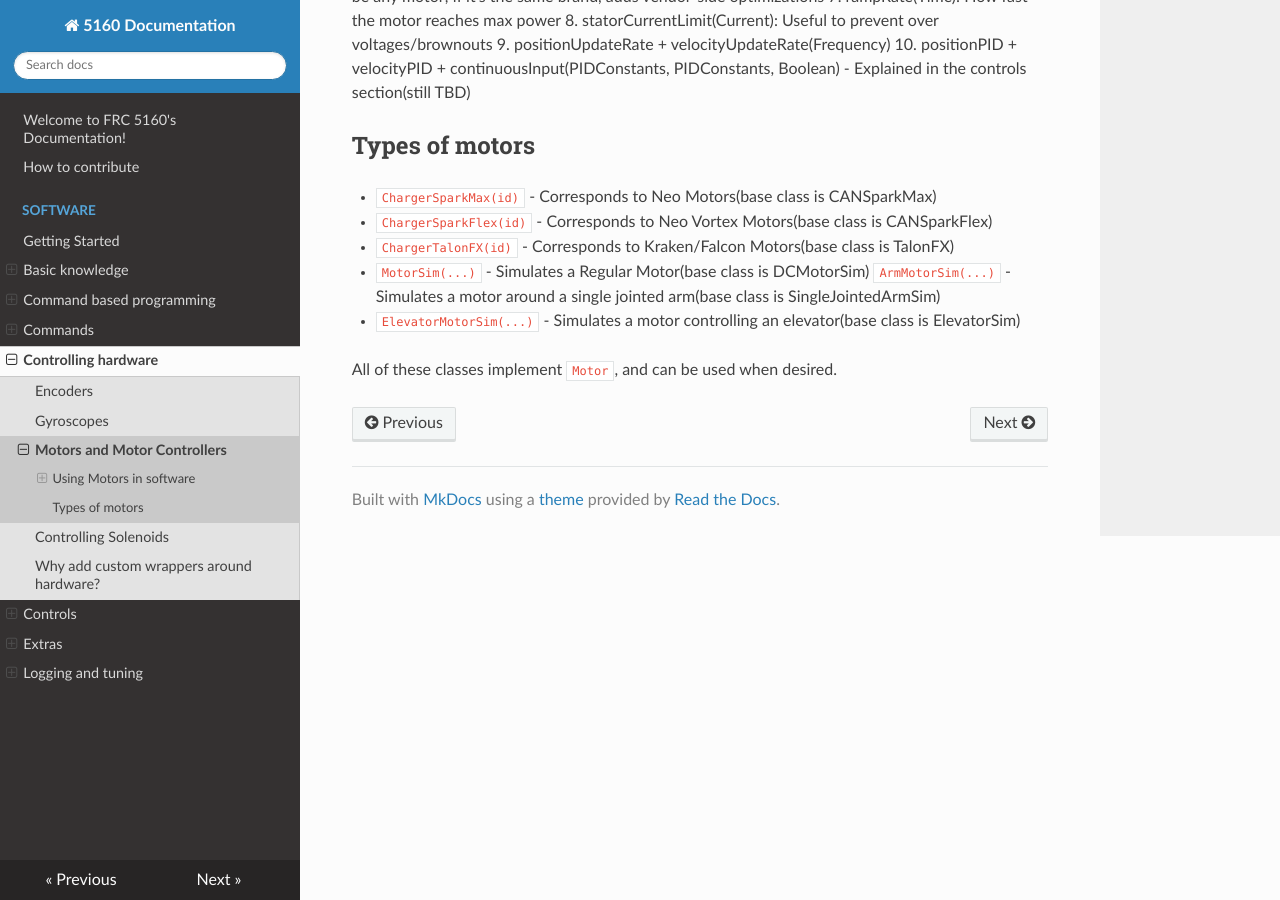
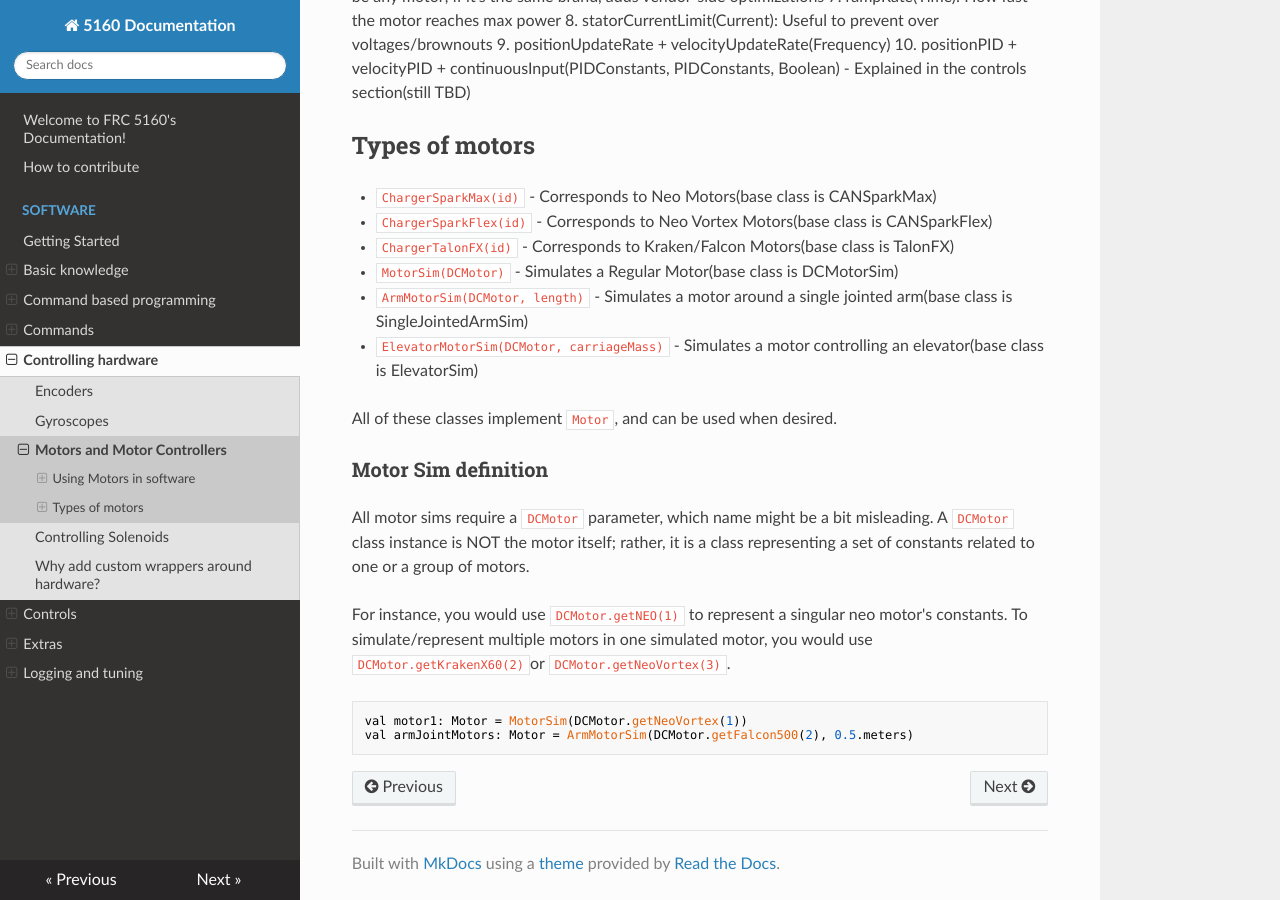
Before and after one commit to frc-5160-the-chargers/5160-docs, an MkDocs documentation site: the page built from docs/software/controlling-hardware/motors.md, in a window 1280 px wide and 900 px high, scrolled down 1203 px. Built offline with MkDocs 1.6.1, drawn with Linux system fonts in a browser that asks for light colours; nearby versions of some CDN libraries.

````diff
--- a/docs/software/controlling-hardware/motors.md
+++ b/docs/software/controlling-hardware/motors.md
@@ -53,8 +53,23 @@ Here is a full list of all configurable parameters:
 - ```ChargerSparkMax(id)``` - Corresponds to Neo Motors(base class is CANSparkMax)
 - ```ChargerSparkFlex(id)``` - Corresponds to Neo Vortex Motors(base class is CANSparkFlex)
 - ```ChargerTalonFX(id)``` - Corresponds to Kraken/Falcon Motors(base class is TalonFX)
-- ```MotorSim(...)``` - Simulates a Regular Motor(base class is DCMotorSim)
-```ArmMotorSim(...)``` - Simulates a motor around a single jointed arm(base class is SingleJointedArmSim)
-- ```ElevatorMotorSim(...)``` - Simulates a motor controlling an elevator(base class is ElevatorSim)
+- ```MotorSim(DCMotor)``` - Simulates a Regular Motor(base class is DCMotorSim)
+- ```ArmMotorSim(DCMotor, length)``` - Simulates a motor around a single jointed arm(base class is SingleJointedArmSim)
+- ```ElevatorMotorSim(DCMotor, carriageMass)``` - Simulates a motor controlling an elevator(base class is ElevatorSim)
 
 All of these classes implement ```Motor```, and can be used when desired.
+
+### Motor Sim definition
+
+All motor sims require a ```DCMotor``` parameter, which name might be a bit misleading.
+A ```DCMotor``` class instance is NOT the motor itself; rather, it is a class
+representing a set of constants related to one or a group of motors.
+
+For instance, you would use ```DCMotor.getNEO(1)``` to represent a singular neo motor's
+constants. To simulate/represent multiple motors in one simulated motor,
+you would use ```DCMotor.getKrakenX60(2)```or ```DCMotor.getNeoVortex(3)```.
+
+```
+val motor1: Motor = MotorSim(DCMotor.getNeoVortex(1))
+val armJointMotors: Motor = ArmMotorSim(DCMotor.getFalcon500(2), 0.5.meters)
+```
````
Also changed, not shown: docs/software/basic-knowledge/kotlin-and-java.md (+21 -0 lines), docs/software/command-based-programming/introduction.md (+14 -1 lines), docs/software/extras/annotations.md (+32 -0 lines).
